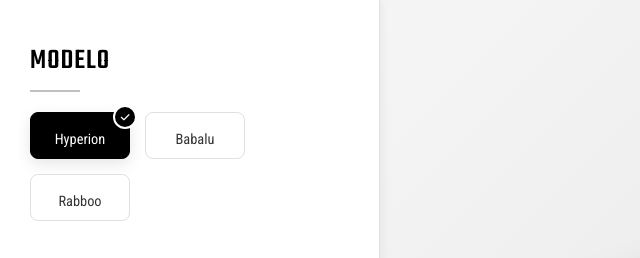
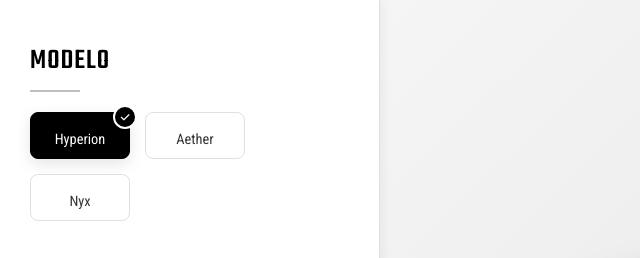
Before and after one commit to BeDaLara/seventh, a plain HTML site: page carros.html in a window 1280 px wide. Shown: the top 258 px of the page, 0-640 px from the left. Drawn offline with Linux system fonts and the light colour scheme.

Commit message:
consertando o nome dos modelos

```diff
--- a/carros.html
+++ b/carros.html
@@ -1352,7 +1352,7 @@
                 }
             },
             babalu: {
-                name: 'Babalu',
+                name: 'Aether',
                 basePrice: 1400000,
                 colors: {
                     azul: {
@@ -1397,7 +1397,7 @@
                 }
             },
             rabboo: {
-                name: 'Rabboo',
+                name: 'Nyx',
                 basePrice: 1600000,
                 colors: {
                     roxo: {
```
